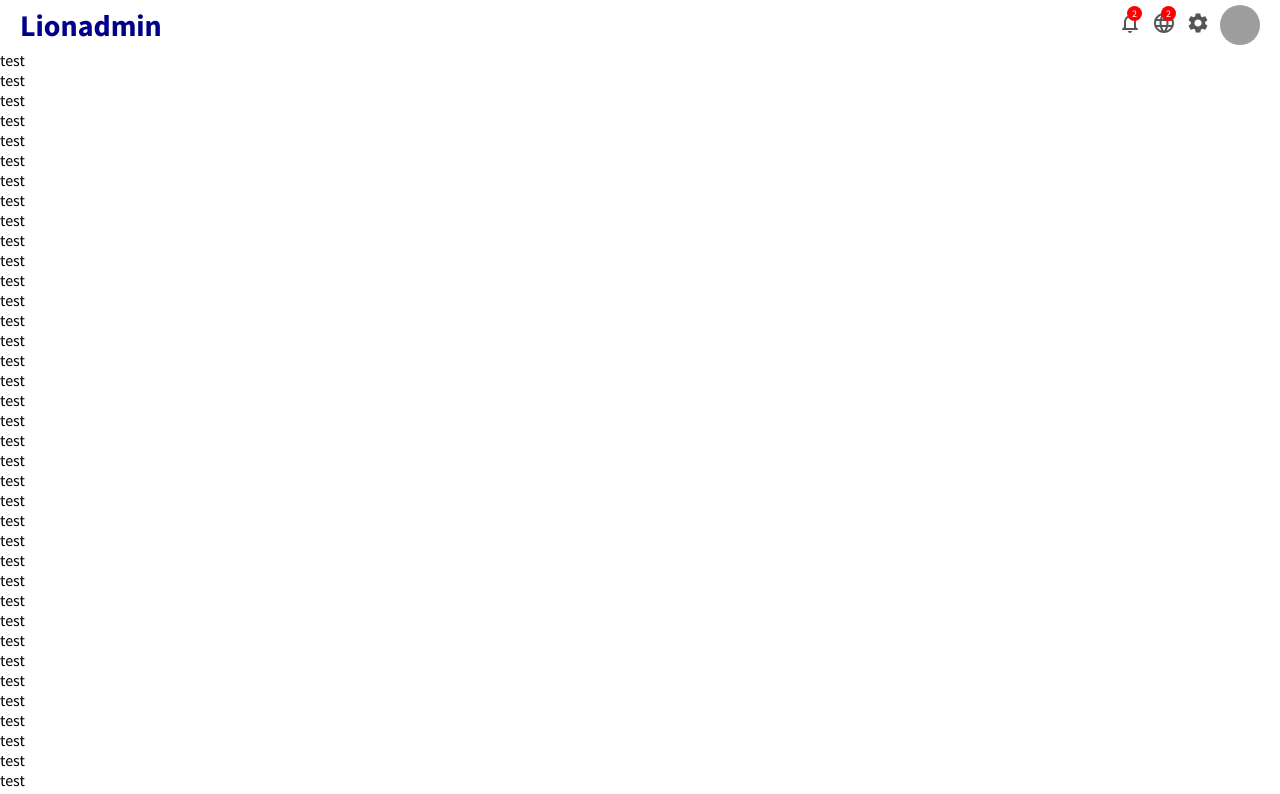
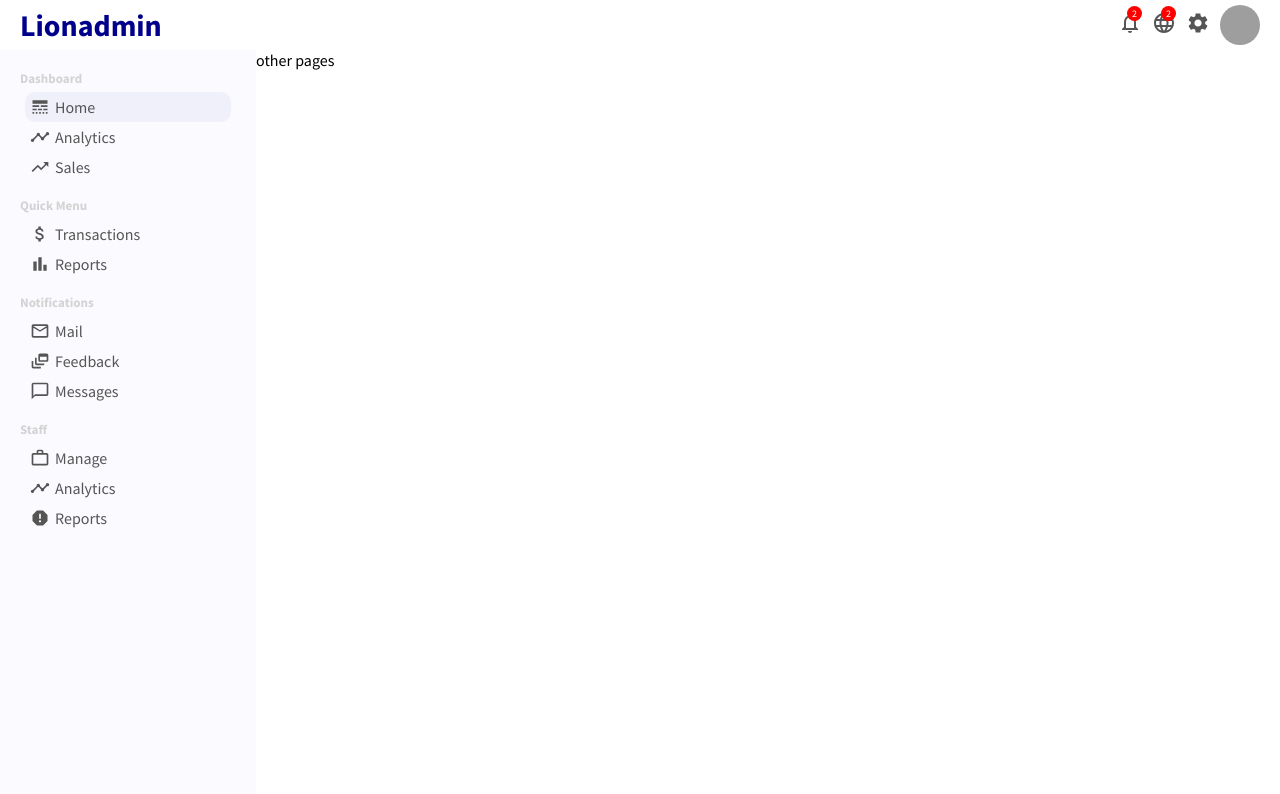
Before and after one commit to JesusLeonChavez/lionadmin, a React (Create React App) app: page /users in a window 1280 px wide. Shown: the top 794 px of the page. Built offline with nearby package versions, Linux system fonts and the light colour scheme; grey boxes are pictures that could not be loaded.

Commit message:
add: add components sidebar and add pages home

```diff
--- a/package.json
+++ b/package.json
@@ -12,6 +12,7 @@
     "@testing-library/user-event": "^13.5.0",
     "react": "^18.1.0",
     "react-dom": "^18.1.0",
+    "react-router-dom": "^6.3.0",
     "react-scripts": "5.0.1",
     "recharts": "^2.1.10",
     "web-vitals": "^2.1.4"
--- a/src/App.js
+++ b/src/App.js
@@ -1,70 +1,20 @@
+//Components
+import SideBard from "./components/sidebar/SideBard";
 import TopBar from "./components/topbar/TopBar";
+
+//styles
+import "./app.css";
 
 function App() {
   return (
     <div>
       <TopBar />
-      test<br/>
-      test<br/>
-      test<br/>
-      test<br/>
-      test<br/>
-      test<br/>
-      test<br/>
-      test<br/>
-      test<br/>
-      test<br/>
-      test<br/>
-      test<br/>
-      test<br/>
-      test<br/>
-      test<br/>
-      test<br/>
-      test<br/>
-      test<br/>
-      test<br/>
-      test<br/>
-      test<br/>
-      test<br/>
-      test<br/>
-      test<br/>
-      test<br/>
-      test<br/>
-      test<br/>
-      test<br/>
-      test<br/>
-      test<br/>
-      test<br/>
-      test<br/>
-      test<br/>
-      test<br/>
-      test<br/>
-      test<br/>
-      test<br/>
-      test<br/>
-      test<br/>
-      test<br/>
-      test<br/>
-      test<br/>
-      test<br/>
-      test<br/>
-      test<br/>
-      test<br/>
-      test<br/>
-      test<br/>
-      test<br/>
-      test<br/>
-      test<br/>
-      test<br/>
-      test<br/>
-      test<br/>
-      test<br/>
-      test<br/>
-      test<br/>
-      test<br/>
-      test<br/>
-      test<br/>
-      test<br/>
+      <div className="container">
+        <SideBard />
+        <div className="others">
+          other pages
+        </div>
+      </div>
     </div>
   );
 }
--- /dev/null
+++ b/src/app.css
@@ -0,0 +1,7 @@
+.container{
+    display: flex;
+}
+
+.others{
+    flex: 4;
+}
--- /dev/null
+++ b/src/components/sidebar/SideBard.jsx
@@ -0,0 +1,107 @@
+import React from "react";
+
+//styles
+import "./sidebar.css";
+
+//libreries
+import {
+  LineStyle,
+  Timeline,
+  TrendingUp,
+  PermIdentity,
+  Storefront,
+  AttachMoney,
+  BarChart,
+  MailOutline,
+  DynamicFeed,
+  ChatBubbleOutline,
+  WorkOutline,
+  Report,
+} from "@mui/icons-material";
+import { Link } from "react-router-dom";
+
+export default function SideBard() {
+  return (
+    <div className="sidebar">
+      <div className="sidebarWrapper">
+        <div className="sidebarMenu">
+          <h3 className="sidebarTitle">Dashboard</h3>
+          <ul className="sidebarList">
+            <li className="sidebarListItem active">
+              <LineStyle className="sidebarIcon" />
+              Home
+            </li>
+            <li className="sidebarListItem">
+              <Timeline className="sidebarIcon" />
+              Analytics
+            </li>
+            <li className="sidebarListItem">
+              <TrendingUp className="sidebarIcon" />
+              Sales
+            </li>
+          </ul>
+        </div>
+        <div className="sidebarMenu">
+          <h3 className="sidebarTitle">Quick Menu</h3>
+          <ul className="sidebarList">
+              {/* solucionar router */}
+            {/* <Link to="/users" className="link">
+              <li className="sidebarListItem">
+                <PermIdentity className="sidebarIcon" />
+                Users
+              </li>
+            </Link>
+            <Link to="/products" className="link">
+              <li className="sidebarListItem">
+                <Storefront className="sidebarIcon" />
+                Products
+              </li>
+            </Link> */}
+            <li className="sidebarListItem">
+              <AttachMoney className="sidebarIcon" />
+              Transactions
+            </li>
+            <li className="sidebarListItem">
+              <BarChart className="sidebarIcon" />
+              Reports
+            </li>
+          </ul>
+        </div>
+        <div className="sidebarMenu">
+          <h3 className="sidebarTitle">Notifications</h3>
+          <ul className="sidebarList">
+            <li className="sidebarListItem">
+              <MailOutline className="sidebarIcon" />
+              Mail
+            </li>
+            <li className="sidebarListItem">
+              <DynamicFeed className="sidebarIcon" />
+              Feedback
+            </li>
+            <li className="sidebarListItem">
+              <ChatBubbleOutline className="sidebarIcon" />
+              Messages
+            </li>
+          </ul>
+        </div>
+        <div className="sidebarMenu">
+          <h3 className="sidebarTitle">Staff</h3>
+          <ul className="sidebarList">
+            <li className="sidebarListItem">
+              <WorkOutline className="sidebarIcon" />
+              Manage
+            </li>
+            <li className="sidebarListItem">
+              <Timeline className="sidebarIcon" />
+              Analytics
+            </li>
+            <li className="sidebarListItem">
+              <Report className="sidebarIcon" />
+              Reports
+            </li>
+          </ul>
+        </div>
+      </div>
+    </div>
+  );
+}
--- /dev/null
+++ b/src/components/sidebar/sidebar.css
@@ -0,0 +1,44 @@
+.sidebar{
+    flex: 1;
+    height: calc(100vh - 50px);
+    background-color: rgb(251, 251, 255);
+    position: sticky;
+    top: 50px;
+}
+
+.sidebarWrapper{
+    padding: 20px;
+    color: #555;
+}
+
+.sidebarMenu{
+    margin-bottom: 10px;
+}
+
+.sidebarTitle{
+    font-size: 13px;
+    color: lightgray;
+}
+
+.sidebarList{
+    list-style: none;
+    padding: 5px;
+}
+
+.sidebarListItem{
+    padding: 5px;
+    cursor: pointer;
+    display: flex;
+    align-items: center;
+    border-radius: 10px;
+}
+
+.sidebarListItem.active,
+.sidebarListItem:hover{
+    background-color: rgb(240, 240, 250);
+}
+
+.sidebarIcon{
+    margin-right: 5px;
+    font-size: 20px !important;
+}
```
Also changed, not shown: src/pages/home/Home.jsx (added, +9 -0 lines), src/pages/home/home.css (added), 1 other file (tests, documents, lock files or other folders).
